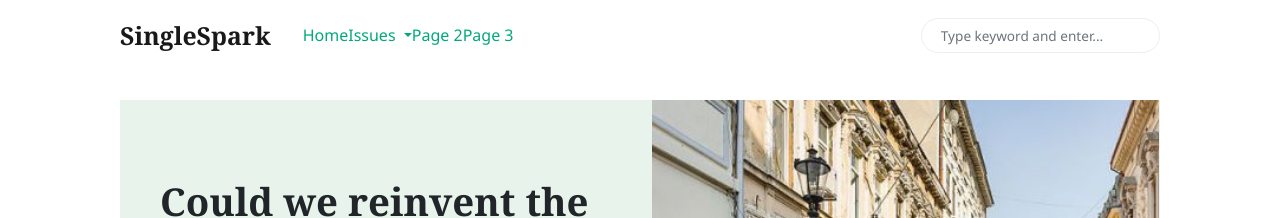
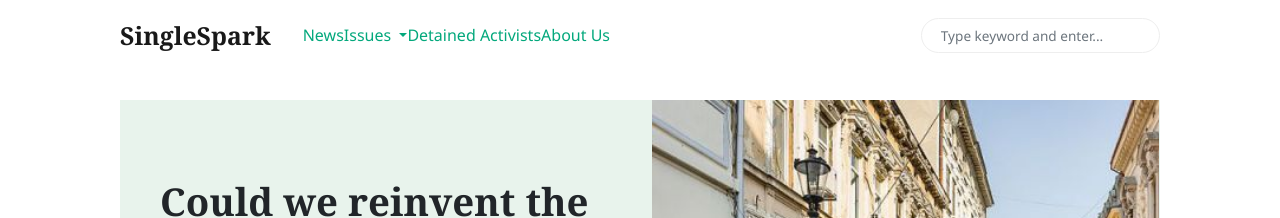
Before and after one commit to laoquan18/laoquan18.github.io, a Jekyll site: the page built from index.html, in a window 1280 px wide. Shown: the top 218 px of the page. Built offline with Jekyll 4.4.1, drawn with Linux system fonts in a browser that asks for light colours; nearby versions of some CDN libraries; the list of posts is cut into pages by our own code.

Commit message:
Update default.html

```diff
--- a/_layouts/default.html
+++ b/_layouts/default.html
@@ -44,20 +44,9 @@
         <span class="navbar-toggler-icon"></span>
         </button>
         <div class="navbar-collapse collapse" id="navbarColor02" style="">
-    <ul class="nav navbar-nav">
-      <li class="active"><a href="#">Home</a></li>
-      <li class="dropdown">
-        <a class="dropdown-toggle" data-toggle="dropdown" href="#">Issues
-        <span class="caret"></span></a>
-        <ul class="dropdown-menu">
-          <li><a href="#">Page 1-1</a></li>
-          <li><a href="#">Page 1-2</a></li>
-          <li><a href="#">Page 1-3</a></li>
-        </ul>
-      </li>
-      <li><a href="#">Page 2</a></li>
-      <li><a href="#">Page 3</a></li>
-    </ul>
+            <ul class="navbar-nav mr-auto d-flex align-items-center">
+               {% include menu-header.html %}
+            </ul>
             <ul class="navbar-nav ml-auto d-flex align-items-center">
                 {% include search-lunr.html %}
             </ul>
```
